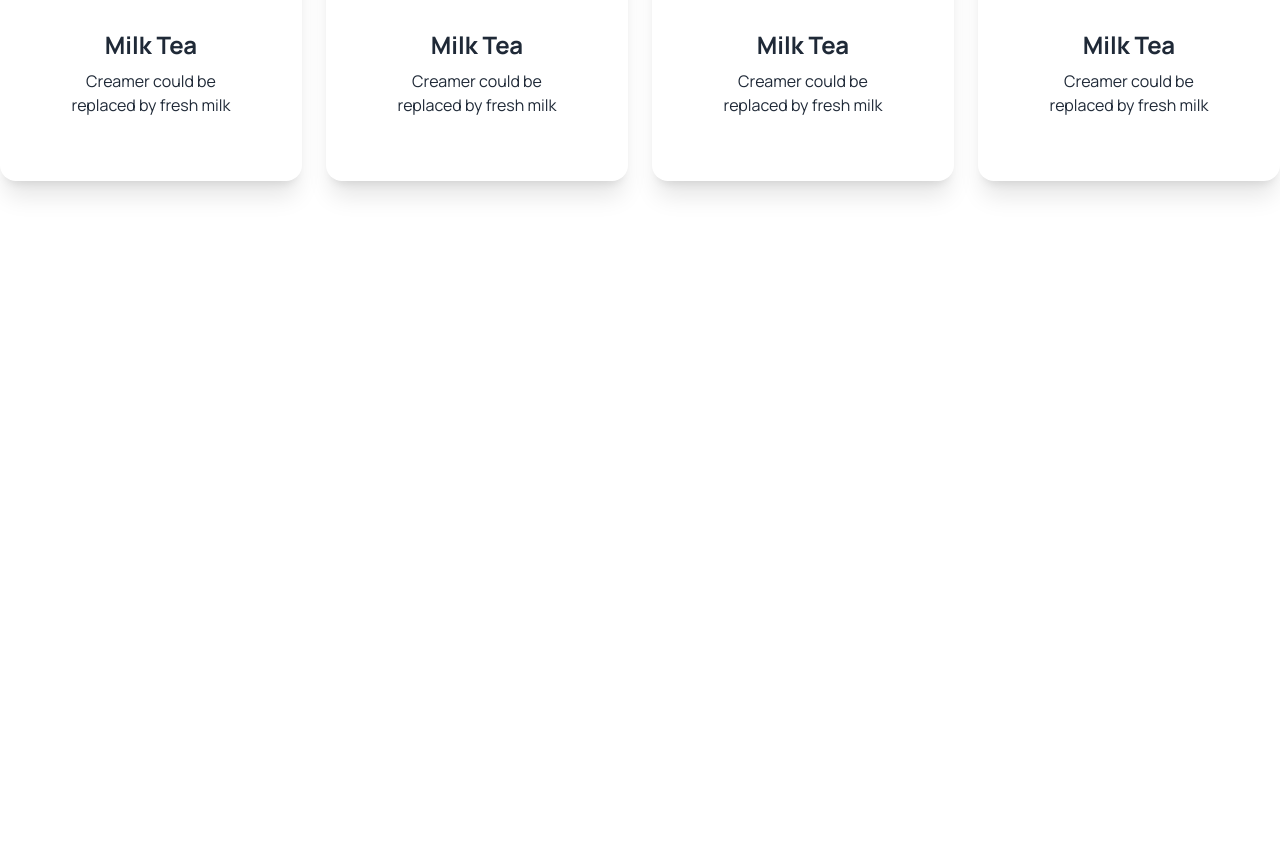
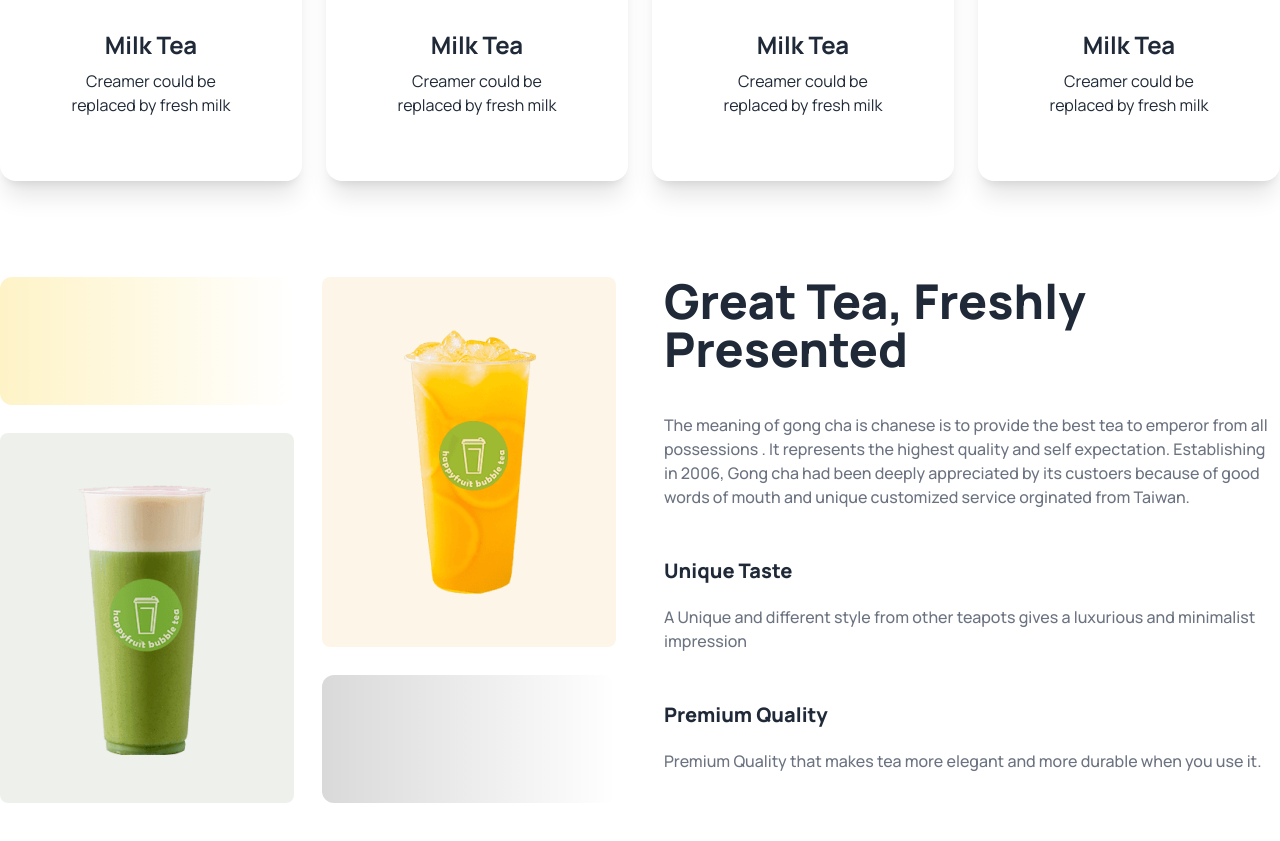
Before and after one commit to arnoldsangma/tea-house-website, a plain HTML site: page index.html in a window 1280 px wide. Shown: the part 900-1741 px from the top of the page. Before the commit the page ends 1177 px from the top, so only its background shows below. Drawn offline with nearby package versions, Linux system fonts and the light colour scheme.

Commit message:
added Great tea fresh section with color gradient

```diff
--- a/index.html
+++ b/index.html
@@ -109,6 +109,29 @@
           </div>
         </div>
       </section>
+      <!-- Great tea fresh section -->
+      <section class="my-24 gap-12 flex flex-col lg:flex-row">
+        <div class="grid gap-7 grid-cols-1 md:grid-cols-2 flex-1">
+          <div class="rounded-xl h-32 bg-gradient-to-r from-amber-100 to-white"></div>
+          <div class="row-span-2 rounded-lg bg-[#e6a6231a] px-8 py-12 flex justify-center items-center">
+            <img src="./images/fresh-1.png" alt="">
+          </div>
+          <div class="row-span-2 rounded-lg bg-[#5776391A] px-8 py-12 flex justify-center items-center">
+            <img src="./images/fresh-2.png" alt="">
+          </div>
+          <div class="rounded-xl h-32 bg-gradient-to-r from-[#D9D9D9] to-[#FFFFFF00]"></div>
+
+        </div>
+        <div class="space-y-5 flex-1">
+          <h3 class="text-5xl font-extrabold pb-5">Great Tea, Freshly Presented</h3>
+          <p class="text-gray-500 text-base font-medium pb-7">The meaning of gong cha is chanese is to provide the best tea to emperor from all possessions . It represents the highest quality and self expectation. Establishing in 2006, Gong cha had been deeply appreciated by its custoers  because of good words of mouth and unique customized service orginated from Taiwan.</p>
+          <h5 class="text-xl font-extrabold">Unique Taste</h5>
+          <p class="text-gray-500 text-base font-medium pb-7">A Unique and different style from other teapots gives a luxurious and minimalist impression</p>
+          <h5 class="text-xl font-extrabold">Premium Quality</h5>
+          <p class="text-gray-500 text-base font-medium">Premium Quality that makes tea more elegant and more durable when you use it.</p>
+        </div>
+
+      </section>
     </main>
     <footer>
 
```
